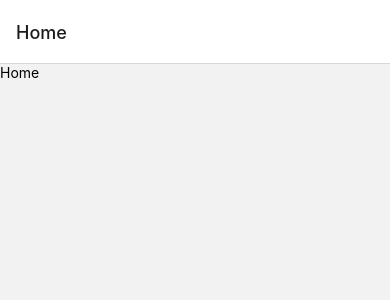
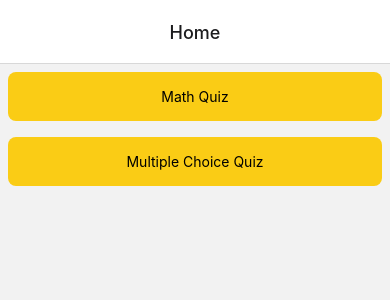
Before and after one commit to jedaydiya/RNQuiz, a React Native app: screen /Home in a window 390 px wide. Shown: the top 300 px of the page. Built offline with nearby package versions, Linux system fonts and the light colour scheme.

Commit message:
Added Quiz Components

```diff
--- a/App.tsx
+++ b/App.tsx
@@ -4,14 +4,29 @@ import { supabase } from "./supabase";
 import "react-native-url-polyfill/auto";
 import TodoList from "./TodoList";
 import HomeScreen from "./screens/HomeScreen";
+import MathQuizScreen from "./screens/MathQuizScreen";
 import { NavigationContainer } from "@react-navigation/native";
 import { createNativeStackNavigator } from "@react-navigation/native-stack";
+
+export type RootStackParams = {
+  Home: undefined;
+  Quiz: undefined;
+};
 export default function App() {
-  const Stack = createNativeStackNavigator();
+  const Stack = createNativeStackNavigator<RootStackParams>();
   return (
     <NavigationContainer>
-      <Stack.Navigator>
-        <Stack.Screen name="Home" component={HomeScreen} />
+      <Stack.Navigator initialRouteName="Home">
+        <Stack.Screen
+          name="Home"
+          component={HomeScreen}
+          options={{ headerTitleAlign: "center" }}
+        />
+        <Stack.Screen
+          name="Quiz"
+          component={MathQuizScreen}
+          options={{ headerTitle: "Math Quiz", headerTitleAlign: "center" }}
+        />
       </Stack.Navigator>
     </NavigationContainer>
   );
--- /dev/null
+++ b/app.d.ts
@@ -0,0 +1 @@
+/// <reference types="nativewind/types" />
--- a/screens/HomeScreen.tsx
+++ b/screens/HomeScreen.tsx
@@ -1,13 +1,34 @@
 import React from "react";
-import { View, Text } from "react-native";
+import { View, Text, Button, Pressable } from "react-native";
 
+import { useNavigation } from "@react-navigation/native";
+import { NativeStackNavigationProp } from "@react-navigation/native-stack";
+import { RootStackParams } from "../App";
 type Props = {};
 
-const HomeScreen = (props: Props) => {
+const HomeScreen = () => {
+  const navigation =
+    useNavigation<NativeStackNavigationProp<RootStackParams>>();
   return (
     <>
       <View>
-        <Text>Home</Text>
+        <Pressable
+          className="p-4 m-2 bg-yellow-400 rounded-lg"
+          onPress={() => {
+            navigation.navigate("Quiz");
+          }}
+        >
+          <Text className="text-center text-black">Math Quiz</Text>
+        </Pressable>
+
+        <Pressable
+          className="p-4 m-2 bg-yellow-400 rounded-lg"
+          onPress={() => {
+            navigation.navigate("Quiz");
+          }}
+        >
+          <Text className="text-center text-black">Multiple Choice Quiz</Text>
+        </Pressable>
       </View>
     </>
   );
--- /dev/null
+++ b/screens/MathQuizScreen.tsx
@@ -0,0 +1,15 @@
+import React from "react";
+import { View, Text } from "react-native";
+type Props = {};
+
+const MathQuizScreen = (props: Props) => {
+  return (
+    <>
+      <View>
+        <Text>This the Math Quiz</Text>
+      </View>
+    </>
+  );
+};
+
+export default MathQuizScreen;
--- /dev/null
+++ b/screens/RandomQuizScreen.tsx
@@ -0,0 +1,9 @@
+import React from "react";
+
+type Props = {};
+
+const RandomQuizScreen = (props: Props) => {
+  return <div>RandomQuizScreen</div>;
+};
+
+export default RandomQuizScreen;
```
